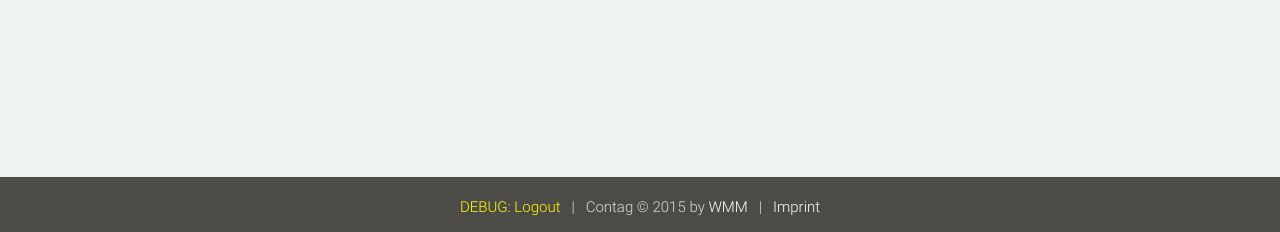
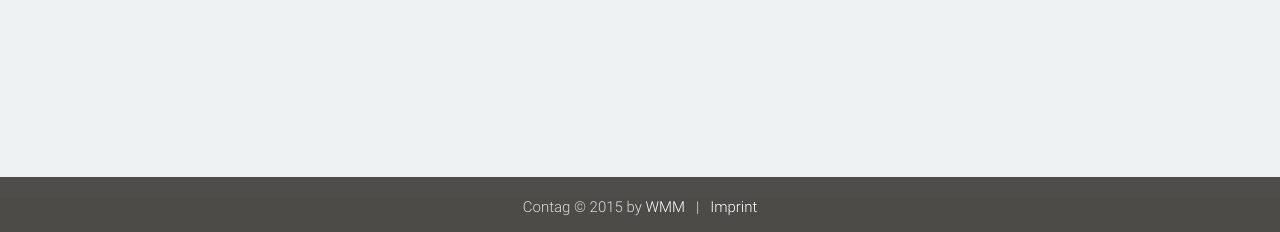
Before and after one commit to Andreas1281/Contag, a PHP site: page /index.php in a window 1280 px wide. Shown: the part 568-800 px from the top of the page. Run offline with PHP 8.4, Linux system fonts and the light colour scheme; the visitor is signed in with stand-in values (Sample User, id 1); some libraries are stand-ins or nearby versions.

Commit message:
Remove logout link from footer (already in user menu)

```diff
--- a/index.php
+++ b/index.php
@@ -126,12 +126,10 @@
       <div class="container">
 
 	<!-- DEBUG BUTTON -->
-	<?php if (isset($_SESSION["id"])) {?>
-	<a onclick="logout();" style="color: yellow;">DEBUG: Logout</a> <?php } else {?>
-      	<a onclick="login();" style="color: yellow;">DEBUG: Login</a> <?php }?>
+	<?php if (!isset($_SESSION["id"])) {?>
+      	<a onclick="login();" style="color: yellow;">DEBUG: Login</a> &nbsp; | &nbsp; <?php }?>
 
 	<!-- Copyright -->
-	&nbsp; | &nbsp;
 	Contag &copy; 2015 by <a class="white-text text-lighten-3 right-align" href="http://www.wessolly-mobile.de">WMM</a>
 	&nbsp; | &nbsp;
 	<a href="imprint.html">Imprint</a>
```
